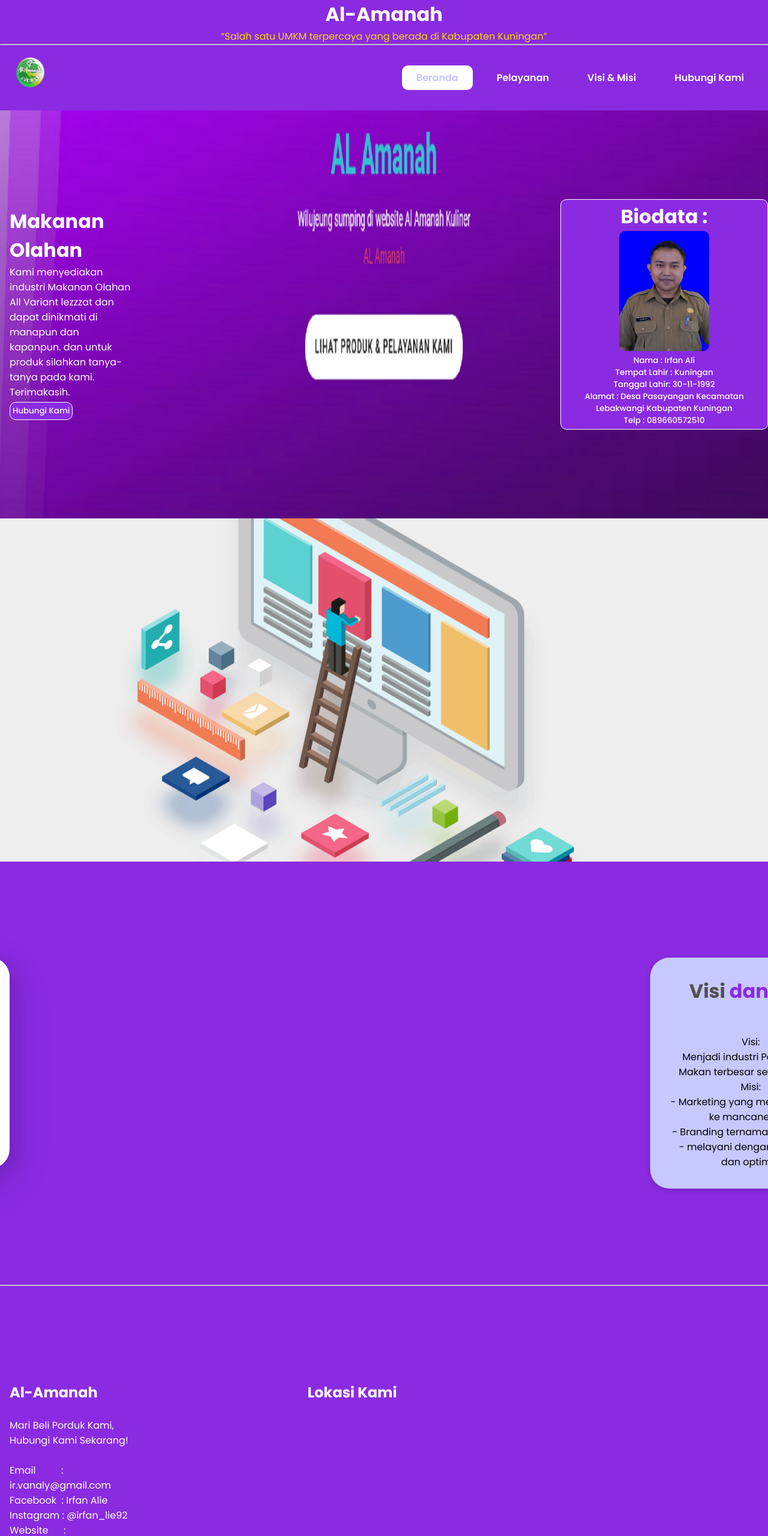
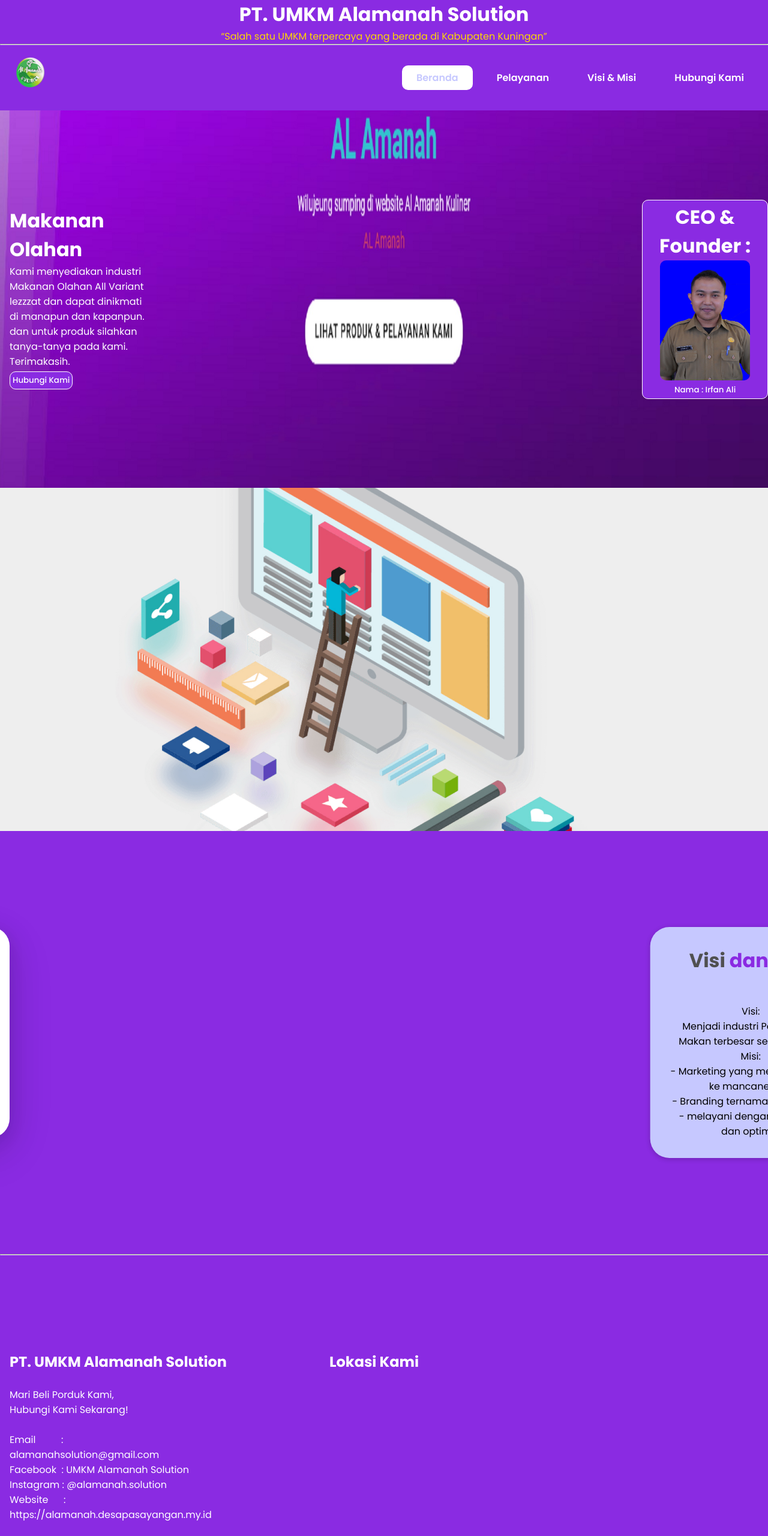
Before and after one commit to irfan-lie92/My-Company, a plain HTML site: page index.html in a window 1280 px wide. Shown: the top 2560 px of the page at 60% size. Drawn offline with Linux system fonts and the light colour scheme; grey boxes are pictures that could not be loaded.

Commit message:
Update index.html

```diff
--- a/index.html
+++ b/index.html
@@ -8,7 +8,7 @@
 		<meta property="og:image:width" content="640">
 		<meta property="og:image:height" content="480">
         <meta name="author-link" content="https://irfan.desapasayangan.my.id">
-        <title>Al-Amanah</title>
+        <title>PT. UMKM AlAmanah Solution</title>
         <link rel="preconnect" href="https://fonts.gstatic.com">
         <link href="https://fonts.googleapis.com/css2?family=Poppins:wght@200;300;400;500;600;700;800;900&display=swap"
             rel="stylesheet">
@@ -19,7 +19,7 @@
     <body>
 	<!--=============== HEADER ===============-->
     <header class="header" id="header">
-		<h1 class="header" >Al-Amanah</h1>
+		<h1 class="header" >PT. UMKM Alamanah Solution</h1>
 		<q>Salah satu UMKM terpercaya yang berada di Kabupaten Kuningan</q><hr>
 		<nav class="clearfix">
 			<a href="#home" class="back-to-top">
@@ -119,16 +119,11 @@
         <div class="bagiankhusus bagiankanan animasi-scroll">
 		<button>
 			<h1>
-				Biodata :
+				CEO & Founder :
 			</h1>
 			<!-- avatar image -->
 			<img src="assets/irfan.png" alt="irfan" class="mb-4" style="width: 150px; height: 200px; border-radius: 10px;" />
 			<p>Nama 		: Irfan Ali</p>
-			<p>Tempat Lahir	: Kuningan</p>
-			<p>Tanggal Lahir: 30-11-1992</p>
-			<p>Alamat		: Desa Pasayangan Kecamatan Lebakwangi Kabupaten Kuningan</p>
-			<p>Telp			: 089660572510</p>
-			</button>
 			</div>
 		</aside>
         </section>
@@ -177,16 +172,16 @@
                 <div class="row">
                     <div class="col-6 col-xs-12">
                         <h1>
-                            Al-Amanah
+                            PT. UMKM Alamanah Solution
                         </h1>
                         <br>
                         <p>Mari Beli Porduk Kami,
 						<br>Hubungi Kami Sekarang!</p>
                         <br>
-                        <p>Email&nbsp;&nbsp;&nbsp;&nbsp;&nbsp;&nbsp;&nbsp;&nbsp;&nbsp;&nbsp;: <a href="mailto:ir.vanaly@gmail.com">ir.vanaly@gmail.com</a></p>
-                        <p>Facebook&nbsp;&nbsp;: Irfan Alie</p>
-                        <p>Instagram    : @irfan_lie92</p>
-                        <p>Website&nbsp;&nbsp;&nbsp;&nbsp;&nbsp;&nbsp;: <a href="https://irfan.desapasayangan.my.id/">https://irfan.desapasayangan.my.id</a></p>
+                        <p>Email&nbsp;&nbsp;&nbsp;&nbsp;&nbsp;&nbsp;&nbsp;&nbsp;&nbsp;&nbsp;: <a href="mailto:ir.vanaly@gmail.com">alamanahsolution@gmail.com</a></p>
+                        <p>Facebook&nbsp;&nbsp;: UMKM Alamanah Solution </p>
+                        <p>Instagram    : @alamanah.solution</p>
+                        <p>Website&nbsp;&nbsp;&nbsp;&nbsp;&nbsp;&nbsp;: <a href="https://alamanah.desapasayangan.my.id/">https://alamanah.desapasayangan.my.id</a></p>
                     </div>
 					<div class="col-6 col-xs-12">
 					<h1>
```
